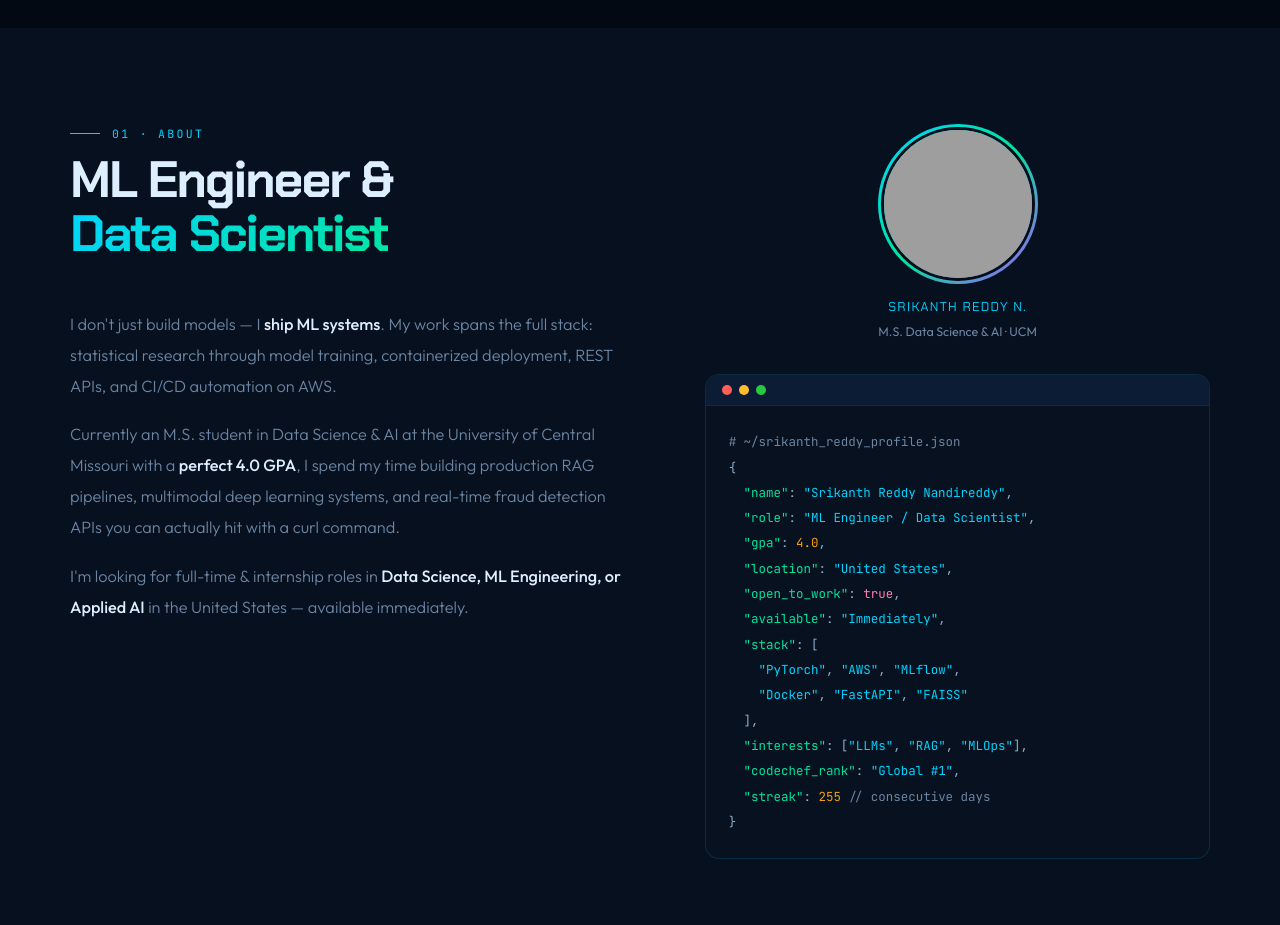
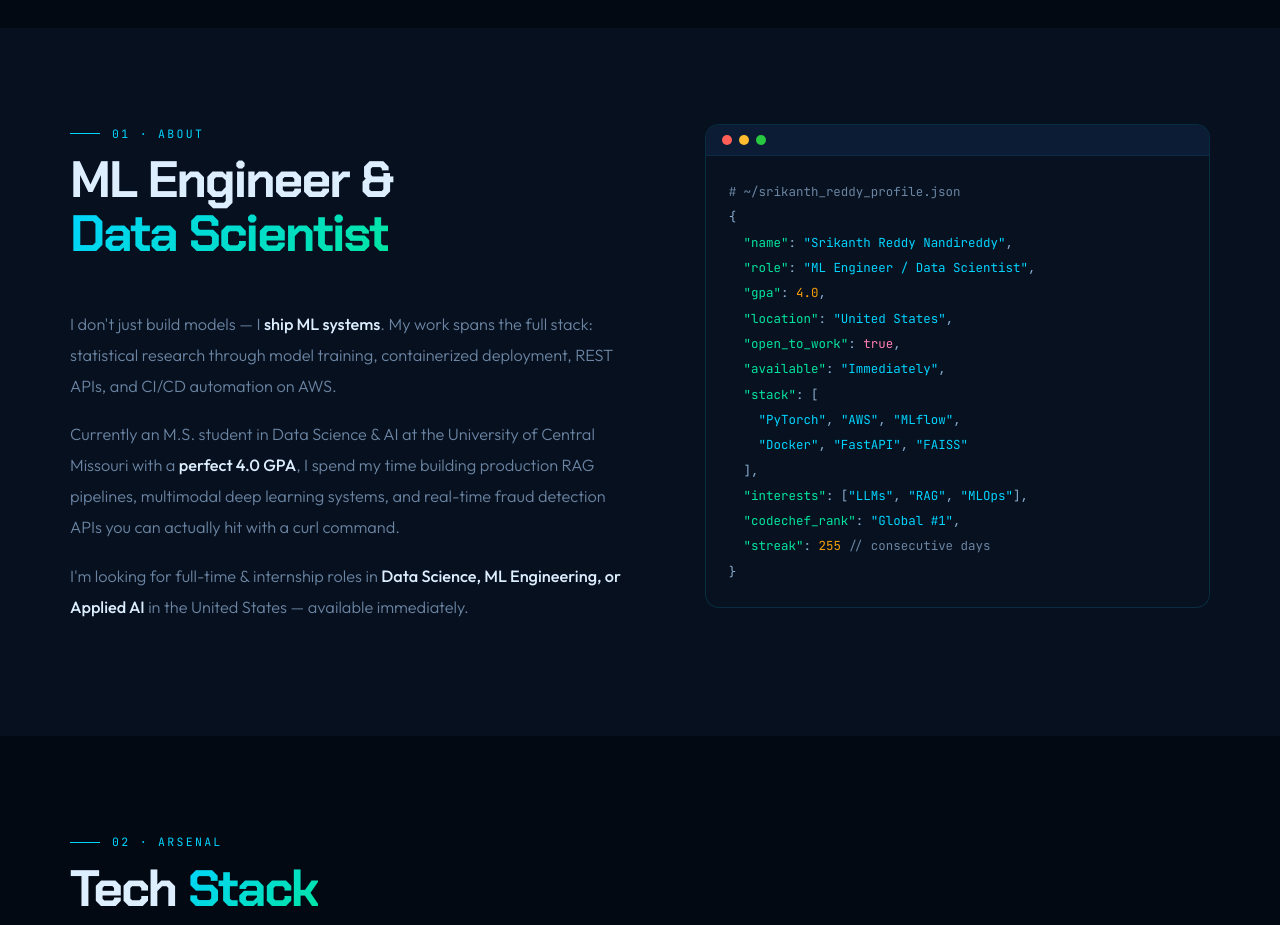
Before and after one commit to GodVilan/GodVilan.github.io, a plain HTML site: page index.html in a window 1280 px wide. Shown: the part 820-1745 px from the top of the page. Drawn offline with Linux system fonts and the light colour scheme; grey boxes are pictures that could not be loaded.

Commit message:
feat: profile image exclusion

```diff
--- a/index.html
+++ b/index.html
@@ -543,42 +543,6 @@
       gap: 2rem;
     }
 
-    .profile-wrap {
-      text-align: center;
-    }
-
-    .profile-ring {
-      width: 160px;
-      height: 160px;
-      border-radius: 50%;
-      margin: 0 auto;
-      padding: 3px;
-      background: linear-gradient(135deg, #00d4ff, #00e5a0, #a855f7);
-    }
-
-    .profile-ring img {
-      width: 100%;
-      height: 100%;
-      border-radius: 50%;
-      object-fit: cover;
-      border: 3px solid #070d1a;
-      display: block;
-    }
-
-    .profile-name {
-      margin-top: .75rem;
-      font-family: 'Chakra Petch', monospace;
-      font-size: .8rem;
-      color: var(--cyan);
-      letter-spacing: .1em;
-    }
-
-    .profile-sub {
-      font-size: .78rem;
-      color: var(--muted);
-      margin-top: .2rem;
-    }
-
     .about-body p {
       color: var(--muted);
       margin-bottom: 1.1rem;
@@ -1188,15 +1152,6 @@
       border-radius: 50%;
       border: 1px solid rgba(0, 212, 255, .15);
       animation: ring-spin 6s linear infinite;
-    }
-
-    .cta-ring img {
-      width: 100%;
-      height: 100%;
-      border-radius: 50%;
-      object-fit: cover;
-      border: 3px solid #0a1628;
-      display: block;
     }
 
     @keyframes ring-spin {
@@ -1436,16 +1391,8 @@
         </div>
       </div>
 
-      <!-- RIGHT: Photo + Terminal -->
+      <!-- RIGHT: Terminal -->
       <div class="about-right">
-        <div class="profile-wrap">
-          <div class="profile-ring">
-            <img src="images/profile.png" alt="Srikanth Reddy Nandireddy" />
-          </div>
-          <p class="profile-name">SRIKANTH REDDY N.</p>
-          <p class="profile-sub">M.S. Data Science &amp; AI &middot; UCM</p>
-        </div>
-
         <div class="terminal" role="complementary" aria-label="Profile summary">
           <div class="term-bar" aria-hidden="true">
             <div class="dot d-r"></div>
@@ -1874,9 +1821,6 @@
         </div>
 
         <div class="contact-cta">
-          <div class="cta-ring">
-            <img src="images/profile.png" alt="Srikanth Reddy Nandireddy" />
-          </div>
           <div class="cta-avail"><span class="live-dot" aria-hidden="true"></span>Open to Opportunities</div>
           <p style="color:var(--muted);font-size:.85rem;margin-bottom:1.5rem;font-weight:300">
             Data Science &amp; AI &middot; MS &middot; University of Central Missouri
```
Also changed, not shown: 1 other file.
